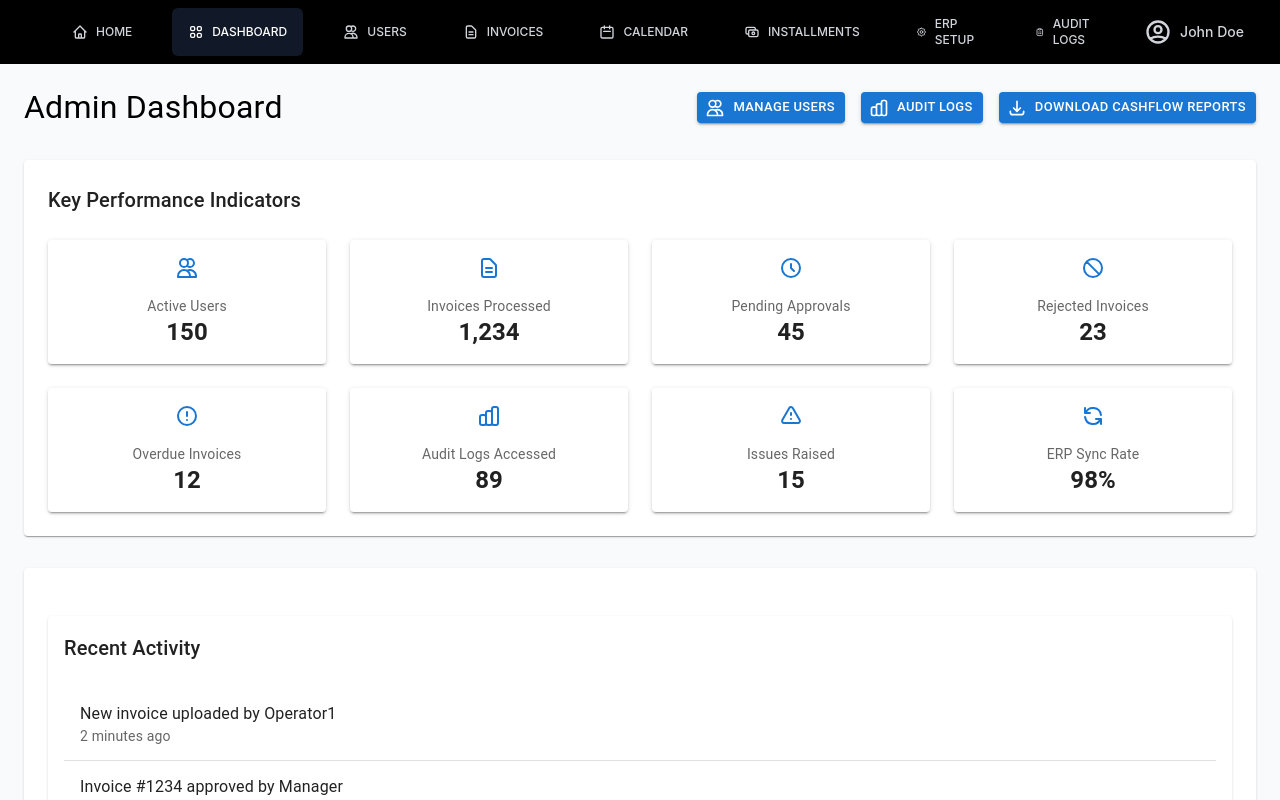
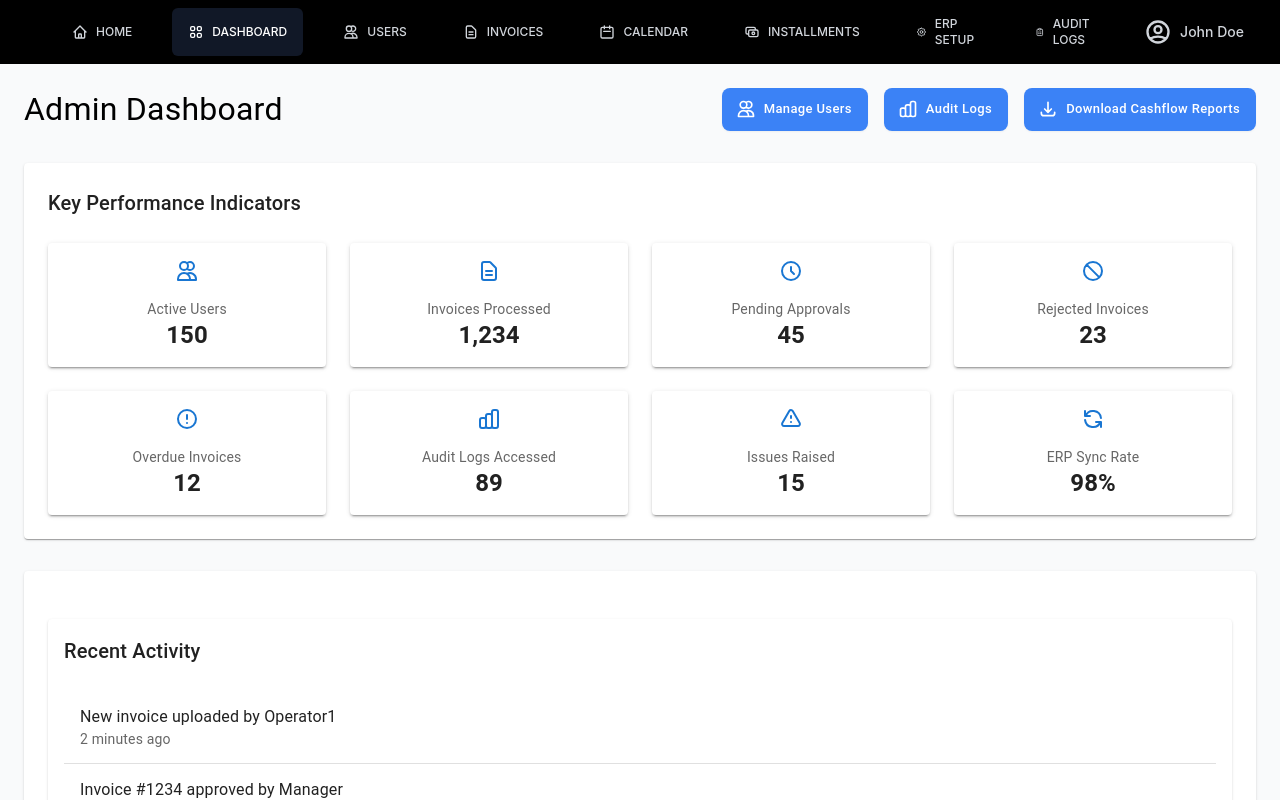
Before and after one commit to thecolossalsparkle/liquidrbac, a React (Create React App) app: page /dashboard/admin in a window 1280 px wide. Shown: the top 800 px of the page. Built offline with nearby package versions, Linux system fonts and the light colour scheme.

Commit message:
Dashboard: buttons

```diff
--- a/src/pages/Dashboard/AdminDashboard.jsx
+++ b/src/pages/Dashboard/AdminDashboard.jsx
@@ -64,8 +64,18 @@ const AdminDashboard = () => {
             fullWidth={isMobile}
             startIcon={<UsersIcon className="h-5 w-5" />}
             onClick={() => navigate('/users')}
+            sx={{
+              backgroundColor: '#3B82F6', // bg-blue-500
+              '&:hover': {
+                backgroundColor: '#2563EB', // bg-blue-600
+              },
+              textTransform: 'none',
+              padding: '0.625rem 1rem', // py-2.5 px-4
+              boxShadow: '0 1px 2px 0 rgb(0 0 0 / 0.05)', // shadow-sm
+              borderRadius: '0.5rem', // rounded-lg
+            }}
           >
-            Manage Users
+            {isMobile ? 'Users' : 'Manage Users'}
           </Button>
           <Button
             variant="contained"
@@ -73,8 +83,18 @@ const AdminDashboard = () => {
             fullWidth={isMobile}
             startIcon={<ChartBarIcon className="h-5 w-5" />}
             onClick={() => navigate('/audit-logs')}
+            sx={{
+              backgroundColor: '#3B82F6',
+              '&:hover': {
+                backgroundColor: '#2563EB',
+              },
+              textTransform: 'none',
+              padding: '0.625rem 1rem',
+              boxShadow: '0 1px 2px 0 rgb(0 0 0 / 0.05)',
+              borderRadius: '0.5rem',
+            }}
           >
-            Audit Logs
+            {isMobile ? 'Logs' : 'Audit Logs'}
           </Button>
           <Button
             variant="contained"
@@ -82,8 +102,18 @@ const AdminDashboard = () => {
             fullWidth={isMobile}
             startIcon={<DownloadIcon className="h-5 w-5" />}
             onClick={() => navigate('/')}
+            sx={{
+              backgroundColor: '#3B82F6',
+              '&:hover': {
+                backgroundColor: '#2563EB',
+              },
+              textTransform: 'none',
+              padding: '0.625rem 1rem',
+              boxShadow: '0 1px 2px 0 rgb(0 0 0 / 0.05)',
+              borderRadius: '0.5rem',
+            }}
           >
-            Download Cashflow Reports
+            {isMobile ? 'Reports' : 'Download Cashflow Reports'}
           </Button>
         </Stack>
       </Box>
```
